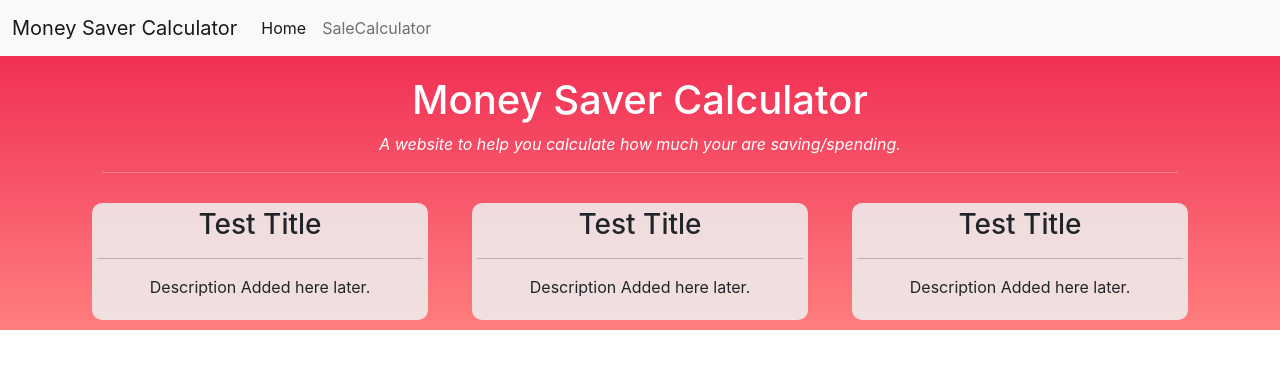
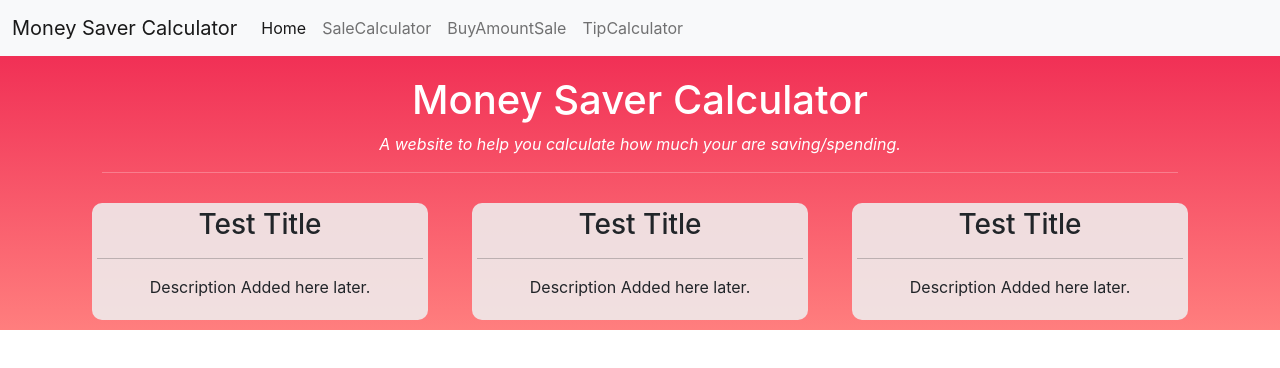
Before and after one commit to 1HectorAC/money-saver-calculator, a React (Create React App) app: page / in a window 1280 px wide. Shown: the top 368 px of the page. Built offline with nearby package versions, Linux system fonts and the light colour scheme.

Commit message:
Added some routes in App.js and links in Layout.js

```diff
--- a/src/App.js
+++ b/src/App.js
@@ -2,6 +2,8 @@ import { BrowserRouter,Routes,Route } from 'react-router-dom';
 import Layout from './pages/Layout';
 import Home from './pages/Home';
 import SaleCalculator from './pages/SaleCalculator';
+import BuyAmountSale from './pages/BuyAmountSale';
+import TipCalculator from './pages/TipCalculator';
 import NoPage from './pages/NoPage';
 import './App.css';
 
@@ -13,6 +15,8 @@ function App() {
           <Route path="/" element={<Layout/>}>
             <Route index element={<Home/>} />
             <Route path="/SaleCalculator" element={<SaleCalculator/>} />
+            <Route path="/BuyAmountSale" element={<BuyAmountSale/>} />
+            <Route path="/TipCalculator" element={<TipCalculator/>} />
             <Route path="*" element={<NoPage/>} />
           </Route>
         </Routes>
--- a/src/pages/Layout.js
+++ b/src/pages/Layout.js
@@ -17,6 +17,13 @@ const Layout = () =>{
                     <li className="nav-item">
                         <NavLink className="nav-link" to="/SaleCalculator">SaleCalculator</NavLink>
                     </li>
+                    <li className="nav-item">
+                        <NavLink className="nav-link" to="/BuyAmountSale">BuyAmountSale</NavLink>
+                    </li>
+                    <li className="nav-item">
+                        <NavLink className="nav-link" to="/TipCalculator">TipCalculator</NavLink>
+                    </li>
+
                 </ul>
                 <ul className="dropdown-menu" aria-labelledby="navbarDropdownMenuLink">
                     <li><NavLink className="nav-link dropdown-item" to="/" >Home</NavLink></li>
```
